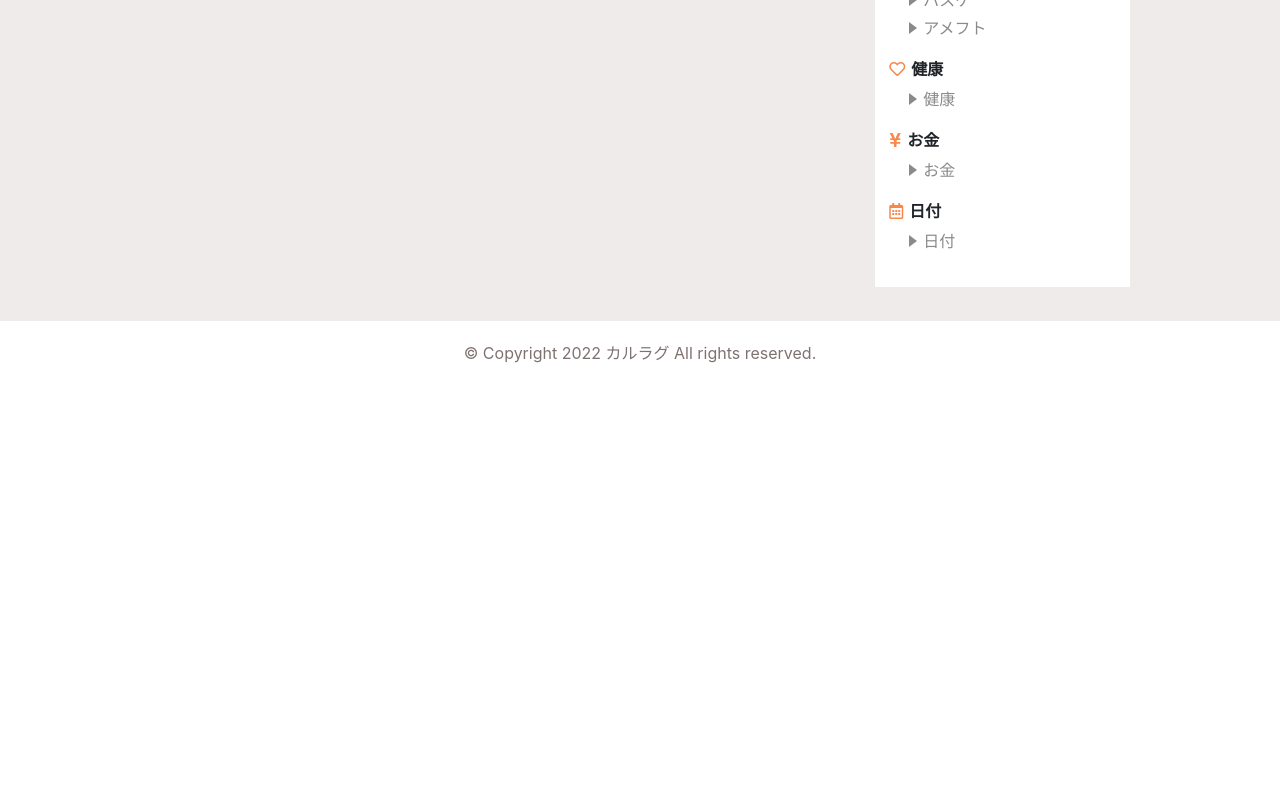
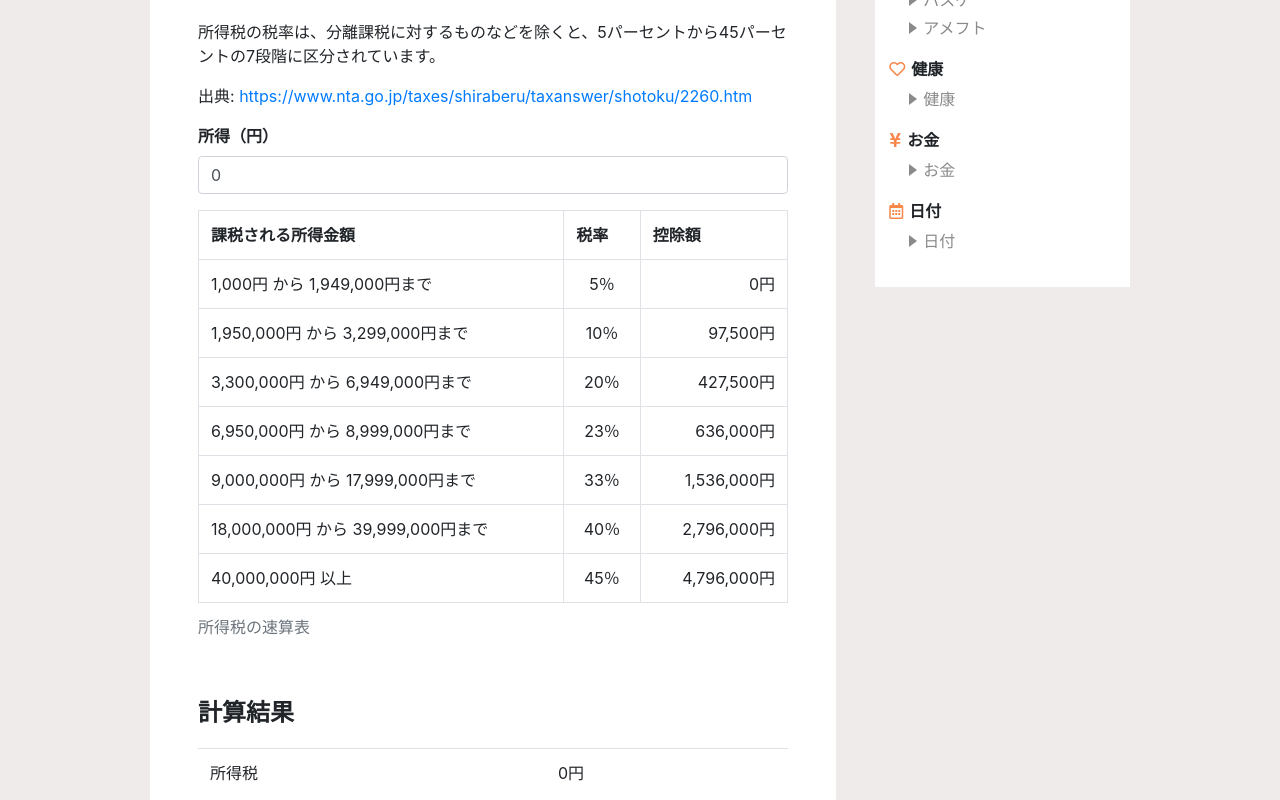
Before and after one commit to rk5155/calragu, a Vue app: page /money/income-tax in a window 1280 px wide. Shown: the part 760-1560 px from the top of the page. Before the commit the page ends 1145 px from the top, so only its background shows below. Built offline with nearby package versions, Linux system fonts and the light colour scheme; a web font is replaced by a local one.

Commit message:
所得税コンポーネントを追加

```diff
--- a/src/assets/scss/article.scss
+++ b/src/assets/scss/article.scss
@@ -4,10 +4,12 @@
     h1 {
         font-size: 28px;
         text-align: center;
+        font-weight: bold;
     }
     h2 {
         font-size: 24px;
         margin: 48px 0 20px;
+        font-weight: bold;
     }
     img {
         display: block;
@@ -16,6 +18,15 @@
     }
     a {
         word-wrap:break-word;
+    }
+    label {
+        font-weight: bold;
+    }
+    th {
+        font-weight: 400;
+    }
+    .calculation--bold {
+        font-weight: bold;
     }
 }
 @media screen and (max-width: 580px) {
--- a/src/components/Calculation.vue
+++ b/src/components/Calculation.vue
@@ -1,7 +1,7 @@
 <template>
     <div class="form-group">
         <label for="formGroupExampleInput">{{ list.label }}</label>
-        <input type="number" min="0" max="1000" :step="step" class="form-control" v-model="inputedValue">
+        <input type="number" min="0" max="max" :step="step" class="form-control" v-model="inputedValue">
     </div>
 </template>
 <script>
@@ -11,8 +11,9 @@ export default {
     mixins: [ inputedValue ],
     props:{
         list: { type: Object },
-        value: { type: [Number] },
-        step: { type: String, default: "1" }
+        value: { type: [Number, String] },
+        step: { type: String, default: "1" },
+        max: { type: Number, default: 1000 }
   }
 }
 </script>
--- a/src/mixins/articles.js
+++ b/src/mixins/articles.js
@@ -125,6 +125,15 @@ export default {
                     color: "img-background--beige",
                     source: "https://www.nta.go.jp/publication/pamph/koho/kurashi/html/01_3.htm"
                 },
+                {
+                    title: "【所得税の自動計算ツール】税率に合わせて自動で所得税を計算します",
+                    text: "所得税 = 所得 × 税率 - 控除額",
+                    img: require('@/assets/images/money/img_02.png'),
+                    category: "お金",
+                    url: "/money/income-tax",
+                    color: "img-background--red",
+                    source: "https://www.nta.go.jp/taxes/shiraberu/taxanswer/shotoku/2260.htm"
+                },
             ],
             arithmetic: [
                 { title: "タイトルタイトル12", img: "https://saruwakakun.com/wp-content/uploads/2017/06/bookstoread-01-min-1-520x300.png", category: "数学・算数", url: "" },
--- a/src/router.js
+++ b/src/router.js
@@ -14,6 +14,7 @@ import Babip from './views/sports/baseball/Babip.vue'
 import Points from './views/sports/soccer/Points.vue'
 import Bmi from './views/health/Bmi.vue'
 import ConsumptionTax from './views/money/ConsumptionTax.vue'
+import IncomeTax from './views/money/IncomeTax.vue'
 import Age from './views/date/age.vue'
 import Admission from './views/date/Admission.vue'
 
@@ -94,6 +95,11 @@ export default new Router({
       meta: { title: '【お金】消費税の自動計算', desc: '消費税は、商品・製品の販売やサービスの提供などの取引に対して広く公平に課税される税で、消費者が負担し事業者が納付します。' }
     },
     {
+      path: '/money/income-tax',
+      component: IncomeTax,
+      meta: { title: '【所得税の自動計算ツール】税率に合わせて自動で所得税を計算します', desc: '所得税の税率は、分離課税に対するものなどを除くと、5パーセントから45パーセントの7段階に区分されています。' }
+    },
+    {
       path: '/date/age',
       component: Age,
       meta: { title: '【日付】現年齢、当時年齢の自動計算', desc: '生年月日から年齢を自動で計算します。' }
--- /dev/null
+++ b/src/views/money/IncomeTax.vue
@@ -0,0 +1,153 @@
+<template>
+    <div class="calculation">
+        <ArticleText :title="title" :desc="desc" :article="money"></ArticleText>
+
+        <form>
+            <Calculation v-for="list in formList" :key="list.label" :list="list" v-model.number="$data[list.data]" :max="10000000000000000"></Calculation>
+        </form>
+
+        <table class="table table-bordered datatable width100">
+                  <caption>
+                    所得税の速算表
+                  </caption>
+                  <tbody>
+                    <tr>
+                      <th class="calculation--bold" scope="col" style="width: 62%;"> 課税される所得金額</th>
+                      <th class="calculation--bold" scope="col" style="width: 13%;"> 税率</th>
+                      <th class="calculation--bold" scope="col" style="width: 25%;"> 控除額</th>
+                    </tr>
+                    <tr>
+                      <th style="text-align: left;" scope="row"> 1,000円 から 1,949,000円まで</th>
+                      <td style="text-align: center;"> 5％</td>
+                      <td style="text-align: right;"> 0円</td>
+                    </tr>
+                    <tr>
+                      <th style="text-align: left;" scope="row">1,950,000円 から 3,299,000円まで</th>
+                      <td style="text-align: center;"> 10％</td>
+                      <td style="text-align: right;"> 97,500円</td>
+                    </tr>
+                    <tr>
+                      <th style="text-align: left;" scope="row">3,300,000円 から 6,949,000円まで</th>
+                      <td style="text-align: center;">20％</td>
+                      <td style="text-align: right;">427,500円</td>
+                    </tr>
+                    <tr>
+                      <th style="text-align: left;" scope="row">6,950,000円 から 8,999,000円まで</th>
+                      <td style="text-align: center;">23％</td>
+                      <td style="text-align: right;">636,000円</td>
+                    </tr>
+                    <tr>
+                      <th style="text-align: left;" scope="row">9,000,000円 から 17,999,000円まで</th>
+                      <td style="text-align: center;"> 33％</td>
+                      <td style="text-align: right;"> 1,536,000円</td>
+                    </tr>
+                    <tr>
+                      <th style="text-align: left;" scope="row">18,000,000円 から 39,999,000円まで</th>
+                      <td style="text-align: center;"> 40％</td>
+                      <td style="text-align: right;"> 2,796,000円</td>
+                    </tr>
+                    <tr>
+                      <th style="text-align: left;" scope="row">40,000,000円 以上</th>
+                      <td style="text-align: center;"> 45％</td>
+                      <td style="text-align: right;"> 4,796,000円</td>
+                    </tr>
+                  </tbody>
+                </table>
+
+        <h2>計算結果</h2>
+        <table class="table table-striped">
+            <tr>
+                <td>所得税</td>
+                <td>{{ tax }}円</td>
+            </tr>
+        </table>
+    </div>
+</template>
+
+<script>
+import Calculation from "../../components/Calculation.vue"
+import getTitle from '@/getTitle'
+import ArticleText from "../../components/ArticleText.vue"
+import articles from '@/mixins/articles.js'
+
+export default {
+  components: {
+    Calculation,
+    ArticleText
+  },
+  mixins: [ getTitle, articles ],
+  data () {
+    return {
+      num1: 0,
+      formList: [
+            { label: "所得（円）", data: 'num1' }
+        ]
+    }
+  },
+  computed: {
+      tax: function() {
+          let tax = 0;
+
+          if (this.num1 < 1000) {
+              return tax;
+          }
+          else if (this.num1 >= 1000 && this.num1 <= 1949000) {
+              tax = this.num1 * 0.05
+              this.allWhite()
+              this.isActiveSelector(2)
+          }
+          else if(this.num1 >= 1950000 && this.num1 <= 3299000) {
+              tax = this.num1 * 0.1 - 97500
+              this.allWhite()
+              this.isActiveSelector(3)
+          }
+          else if(this.num1 >= 3300000 && this.num1 <= 6949000) {
+              tax = this.num1 * 0.2 - 427500
+              this.allWhite()
+              this.isActiveSelector(4)
+          }
+          else if(this.num1 >= 6950000 && this.num1 <= 8999000) {
+              tax = this.num1 * 0.23 - 636000
+              this.allWhite()
+              this.isActiveSelector(5)
+          }
+          else if(this.num1 >= 9000000 && this.num1 <= 17999000) {
+              tax = this.num1 * 0.33 - 1536000
+              this.allWhite()
+              this.isActiveSelector(6)
+          }
+          else if(this.num1 >= 18000000 && this.num1 <= 39999000) {
+              tax = this.num1 * 0.4 - 2796000
+              this.allWhite()
+              this.isActiveSelector(7)
+          }
+          else if(this.num1 >= 40000000) {
+              tax = this.num1 * 0.45 - 4796000
+              this.allWhite()
+              this.isActiveSelector(8)
+          }
+          tax = Math.floor(tax)
+          return tax.toLocaleString();
+      }
+  },
+  methods: {
+      allWhite: function() {
+          document.querySelectorAll("table tr").forEach((el) => {
+              el.style.backgroundColor = 'white';
+          })
+       },
+       isActiveSelector: function(num) {
+           document.querySelectorAll(`table tr:nth-child(${num})`).forEach((el) => {
+              el.style.backgroundColor = '#F6CEF5';
+          })
+
+       }
+  }
+}
+</script>
+
+<style>
+.active {
+    background-color: rebeccapurple;
+}
+</style>
```
Also changed, not shown: src/assets/images/money/img_02.png (added).
